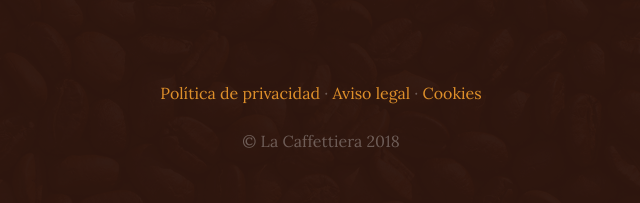
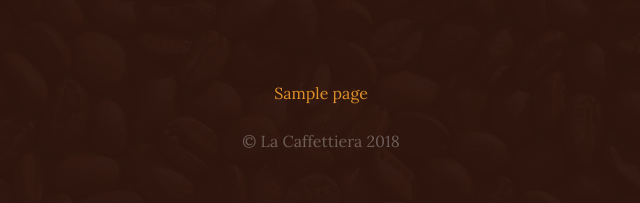
Before and after one commit to MBahamondes/web-empresa-django, a Django app: page /blog/ in a window 1280 px wide. Shown: the part 1361-1564 px from the top of the page, without its empty margins (319-959 px from the left). Run offline with Django 3.2, Linux system fonts and the light colour scheme; tables that the repository leaves empty hold one stand-in row (values such as "Sample post"); grey boxes marked "Sample" are stand-in pictures; some libraries are stand-ins or nearby versions.

Commit message:
add templatetags for pages

```diff
--- a/core/templates/core/base.html
+++ b/core/templates/core/base.html
@@ -101,10 +101,15 @@
 
 	    </p>
         <p class="m-0 mbt">
-        	<a href="sample.html" class="link">Política de privacidad</a> ·
+        	{% comment %} <a href="sample.html" class="link">Política de privacidad</a> ·
         	<a href="sample.html" class="link">Aviso legal</a> ·
-        	<a href="sample.html" class="link">Cookies</a>
-		</p>
+        	<a href="sample.html" class="link">Cookies</a> {% endcomment %}
+          {% load pages_extras %}
+          {% get_page_list as page_list %}
+          {% for page in page_list %}
+            <a href="{% url 'page' page.id page.title|slugify %}" class="link">{{page.title}}</a> {% if not forloop.last %}·{% endif %}
+          {% endfor %}
+		    </p>
         <p class="m-0 mbt1">&copy; La Caffettiera 2018</p>
       </div>
 	</footer>
--- /dev/null
+++ b/pages/templatetags/pages_extras.py
@@ -0,0 +1,9 @@
+from django import template
+from pages.models import Page
+
+register = template.Library()
+
+@register.simple_tag
+def get_page_list():
+    pages = Page.objects.all()
+    return pages
--- a/pages/urls.py
+++ b/pages/urls.py
@@ -2,5 +2,5 @@
 from . import views
 
 urlpatterns = [
-    path('<int:page_id>/', views.page, name='page'),
+    path('<int:page_id>/<slug:page_slug>/', views.page, name='page'),
 ]
--- a/pages/views.py
+++ b/pages/views.py
@@ -1,6 +1,6 @@
 from django.shortcuts import render, get_object_or_404
 from .models import Page
 
-def page(request, page_id):
+def page(request, page_id, page_slug):
     page = get_object_or_404(Page, id=page_id)
     return render(request, 'pages/sample.html', { 'page': page } )
```
Also changed, not shown: pages/templatetags/__init__.py (added).
